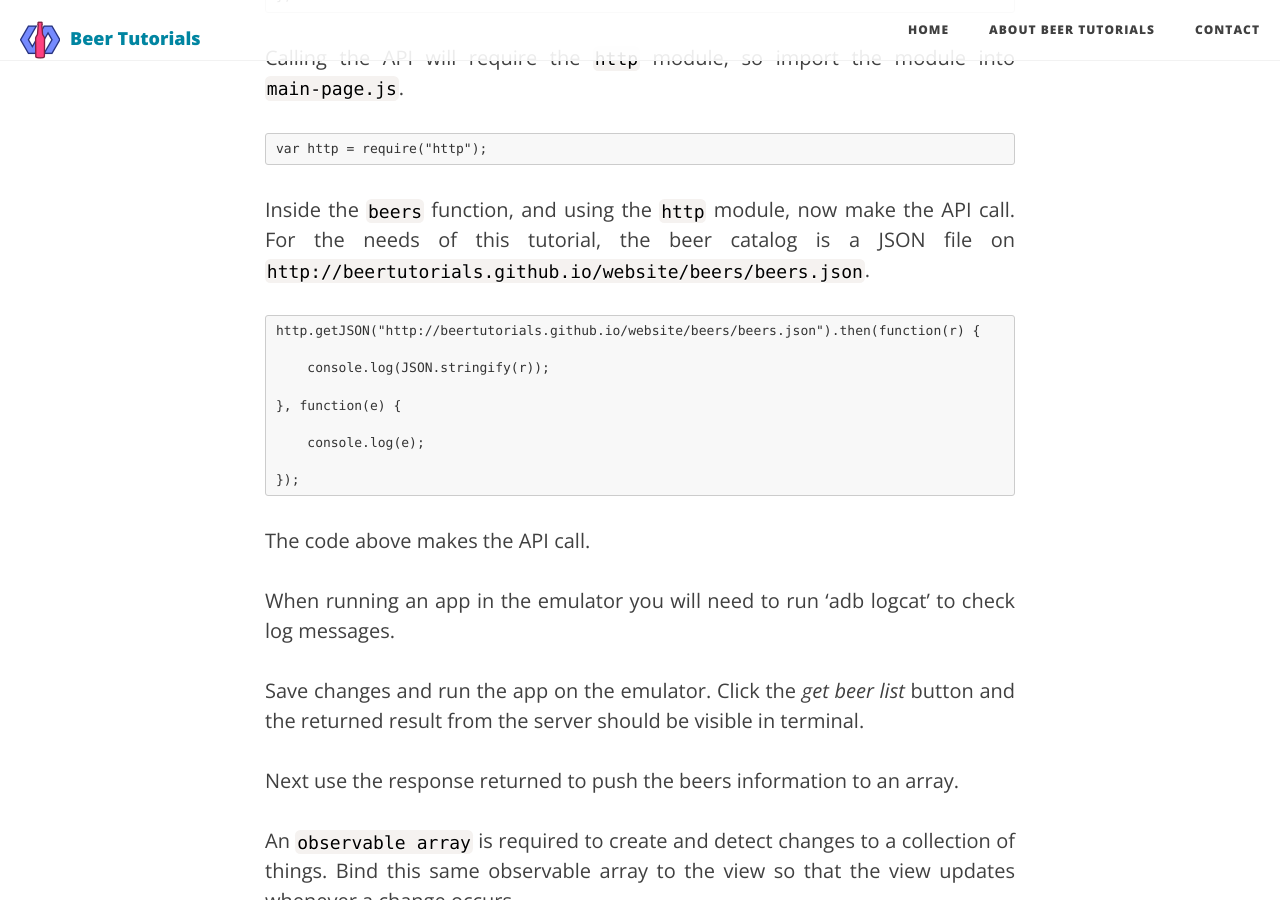
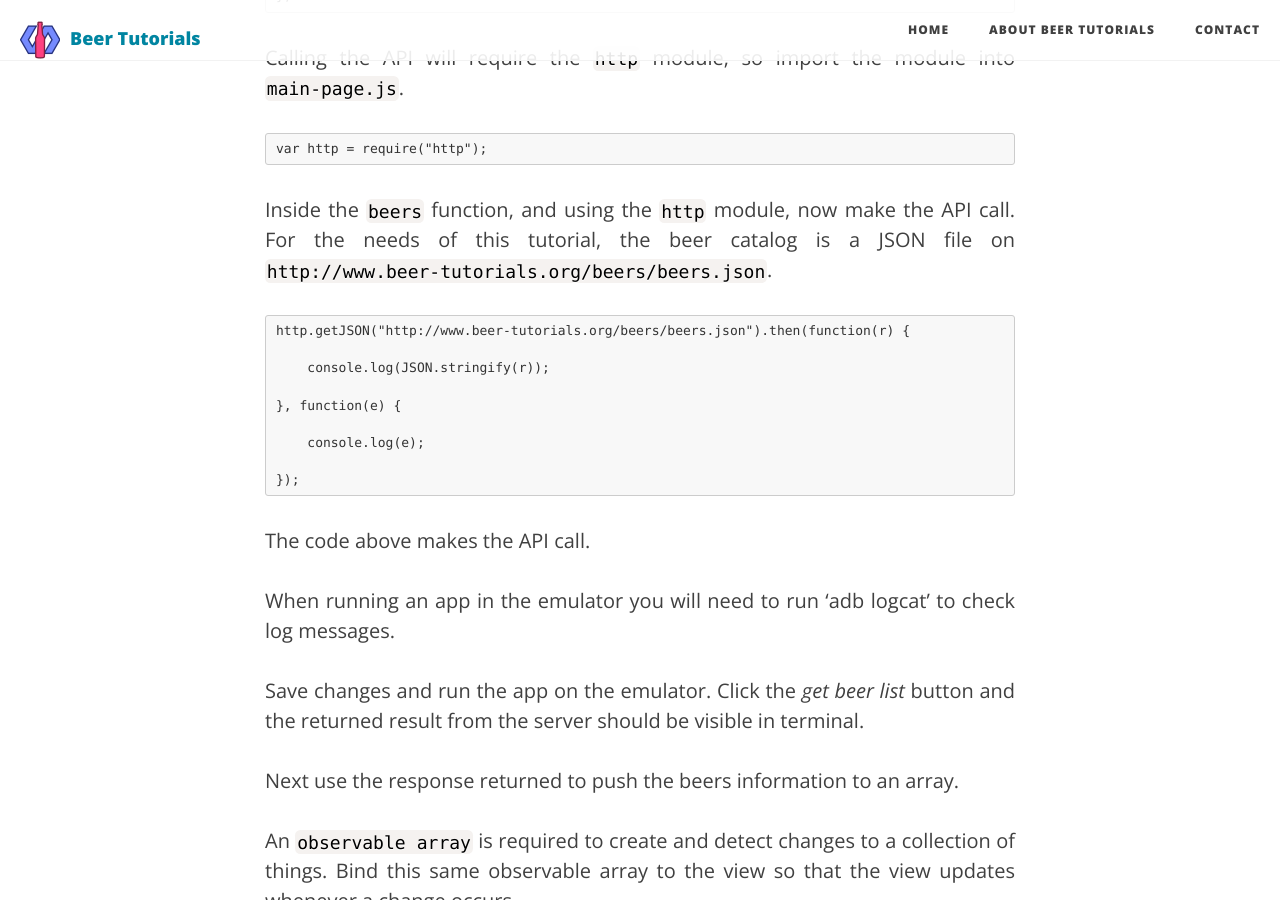
Before and after one commit to sipacate/website, a Jekyll site: the page built from _posts/2015-12-01-NativeScript-Beers.md, in a window 1280 px wide and 900 px high, scrolled down 3334 px. Built offline with Jekyll 4.4.1, drawn with Linux system fonts in a browser that asks for light colours; nearby versions of some CDN libraries; some of the changed lines change nothing that is shown.

Commit message:
Site URL

```diff
--- a/_config.yml
+++ b/_config.yml
@@ -4,8 +4,8 @@ email: horacio.gonzalez@gmail.com
 owner: Horacio Gonzalez
 description: Beer Tutorials
 filename: beer-tutorials
-baseurl: "http://beertutorials.github.io/website"
-url: "http://beertutorials.github.io/website"
+baseurl: "http://www.beer-tutorials.org"
+url: "http://www.beer-tutorials.org"
 twitter_username: LostInBrittany
 highlighter: pygments
 
```
